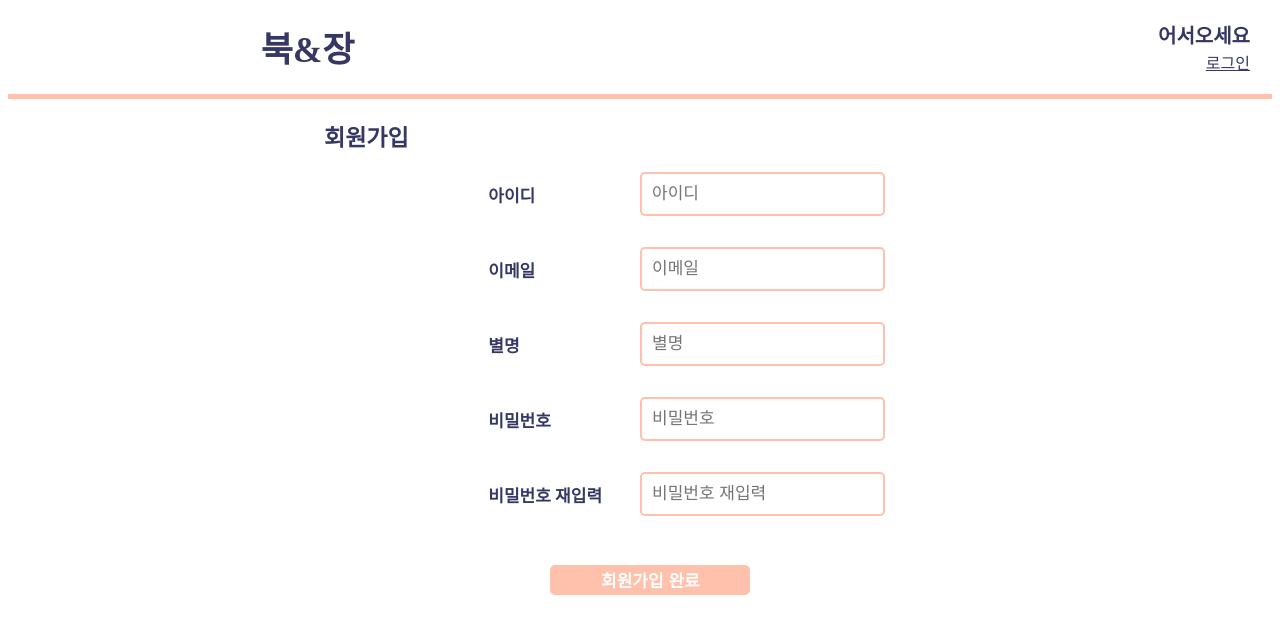
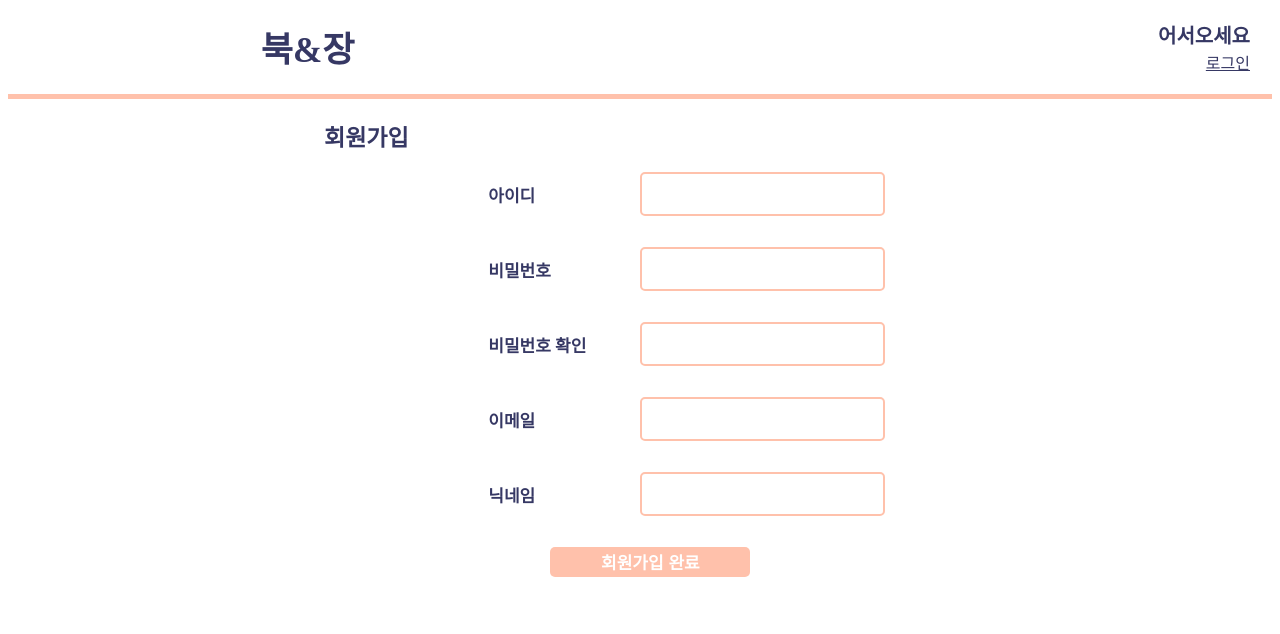
Before and after one commit to janguni/book_project, a Django app: page /signup/ in a window 1280 px wide; the page is wider, and only the part inside the window is pictured. Shown: the top 634 px of that part. Run offline with Django 4.2, Linux system fonts and the light colour scheme; some libraries are stand-ins or nearby versions.

Commit message:
회원가입수정

```diff
--- a/book/forms.py
+++ b/book/forms.py
@@ -1,8 +1,27 @@
+from dataclasses import fields
+import email
+from pyexpat import model
 from .models import User
-from django.contrib.auth.hashers import check_password
 from django import forms
 from .models import User, Review
+from django.contrib.auth.forms import UserCreationForm
 
+
+class UserForm(UserCreationForm) :
+    username = forms.CharField(label='아이디')
+    email = forms.EmailField(label='이메일')
+    nickname = forms.CharField(label='닉네임')
+
+    class Meta :
+        model = User
+        fields = ("username", "password1","password2", "email", "nickname")
+
+    # id 중복 검사
+    def clean_username(self):
+        username = self.cleaned_data['username']
+        if User.objects.filter(username=username).exists():
+             raise forms.ValidationError('이미 사용중인 아이디입니다')
+        return username
 
 class ReviewForm(forms.ModelForm):
     class Meta:
@@ -32,98 +51,3 @@ class ProfileForm(forms.ModelForm):
         widgets = {
             'intro' : forms.Textarea,
         }
-
-class SignupForm(forms.ModelForm):
-    username = forms.CharField(
-        error_messages={'required':"아이디를 입력하세요."},
-        widget = forms.TextInput, label = "아이디"
-    )
-    password = forms.CharField(
-        error_messages={'required' : "비밀번호를 입력하세요"},
-        widget = forms.PasswordInput, label = "비밀번호"
-    )
-    re_password = forms.CharField(
-        error_messages={'required' : "비밀번호를 재입력하세요"},
-        widget = forms.PasswordInput, label = "비밀번호 재입력"
-    )
-    email = forms.EmailField(
-        error_messages={'required':"이메일을 입력하세요."},
-        max_length=64, label = "이메일"
-    )
-    nickname = forms.CharField(
-        error_messages={'required':"별명을 입력하세요."},
-        widget = forms.TextInput, label = "별명"
-    )
-
-    class Meta:
-        model = User
-        fields = ['username', 'email', 'nickname', 'password']
-
-        help_texts = {
-            'username': None,
-        }
-
-        widgets = {
-                'username' : forms.TextInput,
-                'password' : forms.PasswordInput,
-                'email' : forms.TextInput,
-                'nickname' : forms.TextInput,
-            }
-
-# class LoginForm(forms.Form):
-#     def clean(self):
-#         cleaned_data = super().clean()
-#         username = cleaned_data.get('username')
-#         password = cleaned_data.get('password')
-
-#         if password and username :
-#             try:
-#                 user = User.objects.get(username = username)
-#             except User.DoesNotExist:
-#                 self.add_error("username", "아이디가 존재하지 않습니다.")
-#                 return
-
-#             if not check_password(password, user.password):
-#                 self.add_error("password", "비밀번호가 일치하지 않습니다.")
-#             else:
-#                 self.user_id = user.id
-
-
-    # password 검사
-    def clean_re_password(self):
-            cd = self.cleaned_data
-            if cd['password'] != cd['re_password']:
-                raise forms.ValidationError('비밀번호가 서로 다릅니다.')
-                #self.add_error('password', '비밀번호가 서로 다릅니다.')
-            return cd['re_password']
-
-
-    # id 중복 검사
-    def clean_username(self):
-        username = self.cleaned_data['username']
-        if User.objects.filter(username=username).exists():
-            #self.add_error('아이디가 이미 사용중입니다')
-            raise forms.ValidationError('아이디가 이미 사용중입니다')
-        return username
-
-    # # password와 password2의 값이 일치하는지 유효성 검사
-    # def clean_password2(self):
-    #     password = self.cleaned_data['password']
-    #     password2 = self.cleaned_data['password2']
-    #     if password1 != password2:
-    #         raise forms.ValidationError('비밀번호와 비밀번호 확인란의 값이 일치하지 않습니다')
-    #     return password2
-
-    def signup(self):
-        if self.is_valid():
-            return User.objects.create_user(
-                username=self.cleaned_data['username'],
-                password=self.cleaned_data['password2']
-            )
-
-    def save(self, commit=True) :
-        user = super().save(commit=False)
-        user.set_password(self.cleaned_data["password"])
-        if commit :
-            user.save()
-        return user
--- a/book/models.py
+++ b/book/models.py
@@ -8,11 +8,11 @@ class User(AbstractUser):
         max_length=15,
         unique=True,
         null=True,
-        error_messages={'unique':'이미 사용중인 닉넥임입니다'},
-        verbose_name="별명",
+        error_messages={'unique':'이미 사용중인 닉네임입니다'},
+        verbose_name="닉네임",
     )
 
-    email = models.CharField(max_length = 128, verbose_name="이메일")
+    email = models.EmailField(max_length = 128, verbose_name="이메일")
     password = models.CharField(max_length = 65, verbose_name = "비밀번호")
     profile_pic = models.ImageField(default="default_profile_pic.jpg",upload_to="profile_pics")
     intro = models.CharField(max_length=60,blank=True)
--- a/book/static/css/signup_style.css
+++ b/book/static/css/signup_style.css
@@ -82,6 +82,12 @@ h2 {
 
 .errorlist{
     position: relative;
-    left: 50%;
-    margin: 0;
 }
+
+.alert-danger {
+    position: absolute;
+    right: 5%;
+    width: 300px;
+    font-size:small;
+    color: red;
+}
--- /dev/null
+++ b/book/templates/account/form_errors.html
@@ -0,0 +1,19 @@
+{% if form.errors %}
+<div class="alert alert-danger">
+    {% for field in form %}
+    <!-- 필드 오류 -->
+    {% if field.errors %}
+    <div>
+        <strong>{{ field.label }}</strong>
+        {{ field.errors }}
+    </div>
+    {% endif %}
+    {% endfor %}
+    <!-- 넌필드 오류 -->
+    {% for error in form.non_field_errors %}
+    <div>
+        <strong>{{ error }}</strong>
+    </div>
+    {% endfor %}
+</div>
+{% endif %}
--- a/book/templates/account/signup.html
+++ b/book/templates/account/signup.html
@@ -14,26 +14,38 @@
 
 <form action="{% url 'signup' %}" method="post">
     {% csrf_token %}
-    {% for field in form %}
+    {% include 'account/form_errors.html' %}
     <div class = "form-group">
-        <label for = "{{fied.id_for_label}}">{{field.label}}</label><input type = "{{field.field.widget.input_type}}" class = "form-control" id = "{{field.id_for_label}}"
-        placeholder = "{{field.label}}" name = "{{field.name}}">
+        <label for="username">아이디</label>
+            <input type="text" class="form-control" name="username" id="username"
+                   value="{{ form.username.value|default_if_none:'' }}">
     </div>
-    {% if field.errors %}
-    <br>
-    <span style = "color:red">{{field.errors}}</span>
-    {% endif %}
-    {% endfor %}
-    <br>
+
+    <div class = "form-group">
+        <label for="password1">비밀번호</label>
+            <input type="password" class="form-control" name="password1" id="password1"
+                   value="{{ form.password1.value|default_if_none:'' }}">
+    </div>
+
+    <div class = "form-group">
+        <label for="password2">비밀번호 확인</label>
+            <input type="password" class="form-control" name="password2" id="password2"
+                   value="{{ form.password2.value|default_if_none:'' }}">
+    </div>
+
+    <div class = "form-group">
+        <label for="email">이메일</label>
+            <input type="text" class="form-control" name="email" id="email"
+                   value="{{ form.email.value|default_if_none:'' }}">
+    </div>
+
+    <div class = "form-group">
+        <label for="nickname">닉네임</label>
+        <input type="text" class="form-control" name="nickname" id="nickname"
+               value="{{ form.nickname.value|default_if_none:'' }}">
+    </div>
+
     <button type = "submit" class = "btn btn-primary">회원가입 완료</button>
 </form>
 
-<!-- <form action="{% url 'signup' %}" method="post">
-    {{form.as_p}}
-    {% csrf_token %}
-
-    <input type="submit" value="Sign up" >
-
-</form> -->
-
 {% endblock content %}
--- a/book/views.py
+++ b/book/views.py
@@ -4,7 +4,8 @@ from django.urls import reverse
 from django.shortcuts import render,redirect
 from django.contrib.auth import authenticate, login
 from random import *
-from .forms import SignupForm
+# from .forms import SignupForm
+from .forms import UserForm
 from django.views.generic import(
     DetailView, UpdateView, ListView, CreateView, DeleteView
 )
@@ -22,14 +23,15 @@ def main(request):
 # account/signup
 def signup(request) :
     if request.method == 'GET' :
-        form = SignupForm()
+        form = UserForm()
 
-    elif request.method == 'POST' :
-        form = SignupForm(request.POST)
-        if form.is_valid() :
-            user = form.save(commit = False)
-            user.set_password(form.cleaned_data['password'])
-            user.save()
+    elif request.method == "POST":
+        form = UserForm(request.POST)
+        if form.is_valid():
+            form.save()
+            username = form.cleaned_data.get('username')
+            raw_password = form.cleaned_data.get('password1')
+            user = authenticate(username=username, password=raw_password)  # 사용자 인증
             return render(request, 'account/signup_success.html')
     return render(request, 'account/signup.html', {'form': form})
 
```
Also changed, not shown: db.sqlite3.
